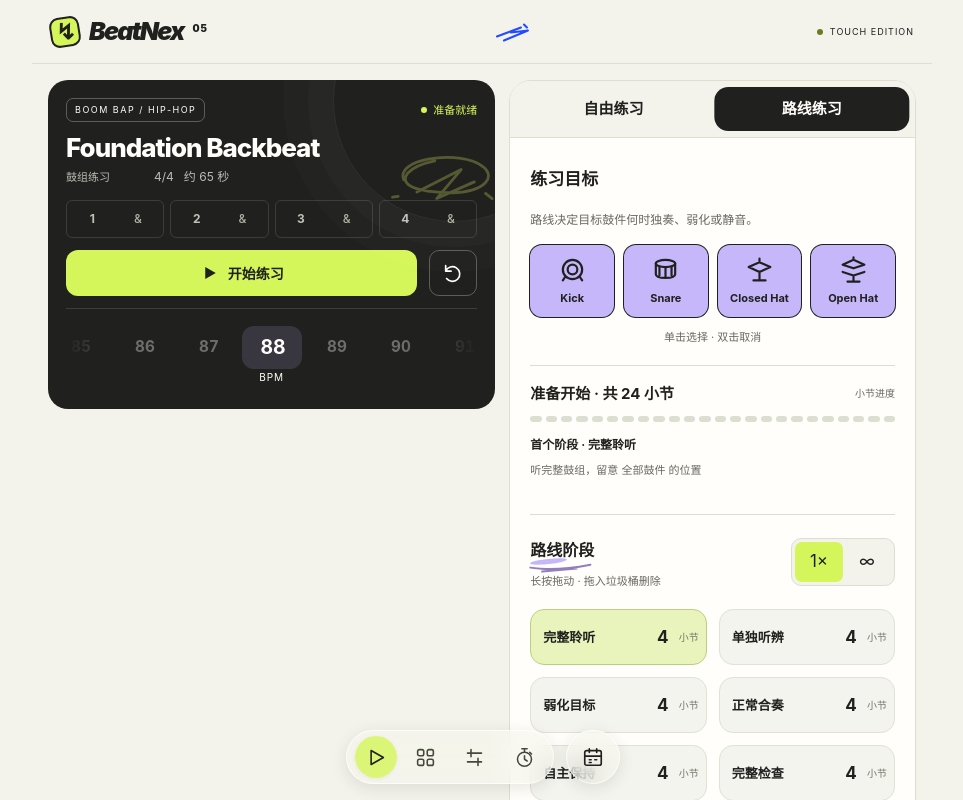
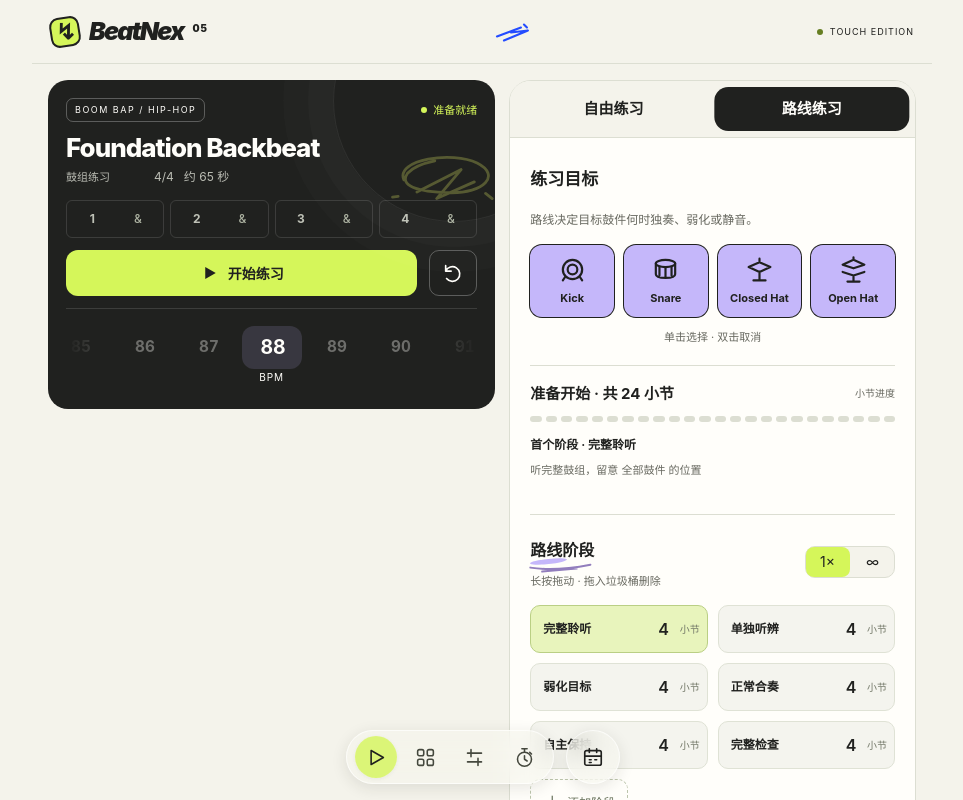
Before and after one commit to MiasolChen/BeatNex, a React (Vite) app: page / in a window 1280 px wide. Shown: the whole page, without its empty margins (158-1121 px from the left). Built offline with nearby package versions, Linux system fonts and the light colour scheme.

Commit message:
fix: refine route phase control sizing

```diff
--- a/src/app/styles.css
+++ b/src/app/styles.css
@@ -80,9 +80,10 @@ body{font-family:-apple-system,BlinkMacSystemFont,'Segoe UI','PingFang SC',sans-
 #bn .bn-mode-panel .bn-course>.bn-row{display:flex;align-items:center}
 #bn .bn-mode-panel .bn-course h3{font-size:16px}
 #bn .bn-mode-panel .bn-course #bn-route-hint{margin-top:4px;white-space:normal}
-#bn .bn-mode-panel .bn-repeat-control{height:48px;width:104px}
-#bn .bn-mode-panel .bn-repeat-control i{width:48px;height:40px}
-#bn .bn-mode-panel .bn-repeat-control button{height:40px;min-height:40px}
+#bn .bn-mode-panel .bn-repeat-control{height:44px;width:90px;padding:0;border:0;background:transparent}
+#bn .bn-mode-panel .bn-repeat-control:before{content:'';position:absolute;inset:6px 0;border:1px solid var(--line);border-radius:10px;background:var(--paper)}
+#bn .bn-mode-panel .bn-repeat-control i{left:1px;top:7px;width:44px;height:30px;border-radius:8px}
+#bn .bn-mode-panel .bn-repeat-control button{height:44px;min-height:44px;font-size:14px}
 #bn .bn-session .bn-player-tempo{display:block}
 #bn .bn-session .bn-player-tempo .bn-tempo{width:100%;margin:0}
 #bn .bn-session .bn-sub{min-height:18px}
@@ -265,9 +266,13 @@ body{font-family:-apple-system,BlinkMacSystemFont,'Segoe UI','PingFang SC',sans-
 #bn:not(.bn-free-mode) .bn-current-phase{margin:14px 0 8px}
 #bn:not(.bn-free-mode) .bn-mode-panel .bn-course{padding-top:20px}
 #bn:not(.bn-free-mode) .bn-mode-panel .bn-course #bn-route-hint{margin-top:8px}
-#bn:not(.bn-free-mode) .bn-mode-panel #bn-phases{margin-top:20px;gap:12px;grid-auto-rows:minmax(56px,auto);min-height:0}
-#bn:not(.bn-free-mode) .bn-mode-panel .bn-phase,#bn:not(.bn-free-mode) .bn-mode-panel #bn-add-phase{height:56px;min-height:56px}
-#bn:not(.bn-free-mode) .bn-mode-panel .bn-phase-face{height:54px;min-height:54px;padding-left:12px}
+#bn:not(.bn-free-mode) .bn-mode-panel #bn-phases{margin-top:16px;gap:10px;grid-auto-rows:minmax(48px,auto);min-height:0}
+#bn:not(.bn-free-mode) .bn-mode-panel .bn-phase,#bn:not(.bn-free-mode) .bn-mode-panel #bn-add-phase{height:48px;min-height:48px;border-radius:10px}
+#bn:not(.bn-free-mode) .bn-mode-panel .bn-phase-face{height:46px;min-height:46px;padding-left:12px}
+#bn .bn-mode-panel .bn-phase-face strong{font-size:12px;font-weight:650}
+#bn .bn-mode-panel .bn-inline-bars input{font-size:16px;font-weight:600}
+#bn .bn-mode-panel #bn-add-phase{font-size:12px;padding:0 12px;gap:6px}
+#bn .bn-mode-panel #bn-add-phase span{font-size:18px}
 #bn:not(.bn-free-mode) .bn-route-dock{margin-top:20px;padding-top:16px;min-height:76px}
 @container bn-preview (max-width:360px){
  #bn .bn-mode-content{padding:16px}
```
